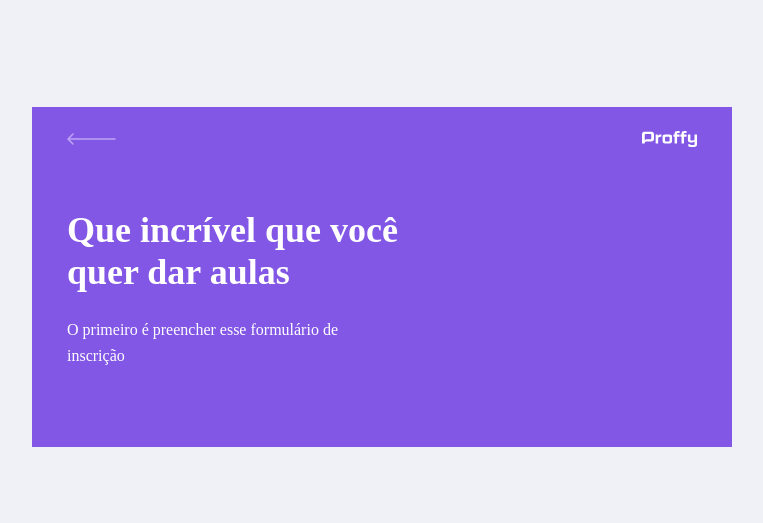
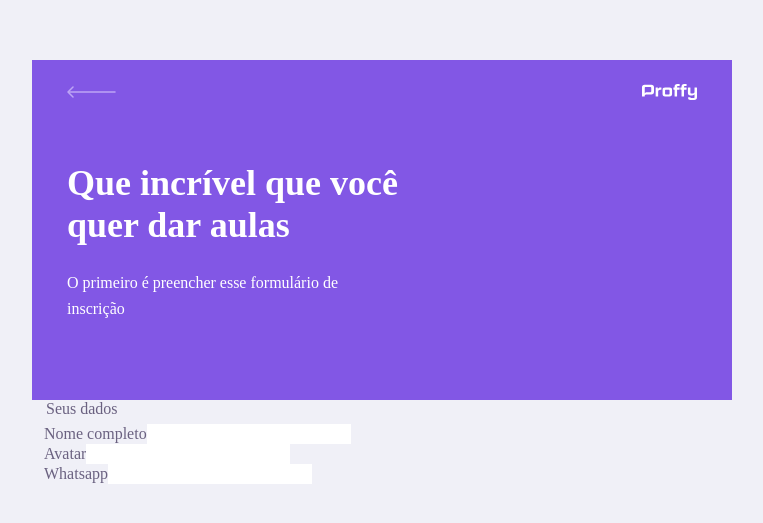
Before and after one commit to usamu11/nlw2-Proffy, a React (Create React App) app in the folder aulas/web/: page /give-classes in a window 1280 px wide. Shown: the part 123-646 px from the top of the page, without its empty margins (258-1021 px from the left). Built offline with nearby package versions, Linux system fonts and the light colour scheme; the HTML template or start-up script is replaced by a standard one.

Commit message:
chore: add user data fieldset

```diff
--- a/aulas/web/src/pages/TeacherForm/index.tsx
+++ b/aulas/web/src/pages/TeacherForm/index.tsx
@@ -9,6 +9,26 @@
         title="Que incrível que você quer dar aulas"
         description="O primeiro é preencher esse formulário de inscrição"
       />
+      <main>
+        <fieldset>
+          <legend>Seus dados</legend>
+
+          <div className="input-block">
+            <label htmlFor="name">Nome completo</label>
+            <input type="text" id="name" />
+          </div>
+
+          <div className="input-block">
+            <label htmlFor="avatar">Avatar</label>
+            <input type="text" id="avatar" />
+          </div>
+
+          <div className="input-block">
+            <label htmlFor="whatsapp">Whatsapp</label>
+            <input type="text" id="whatsapp" />
+          </div>
+        </fieldset>
+      </main>
     </div>
   );
 }
```
